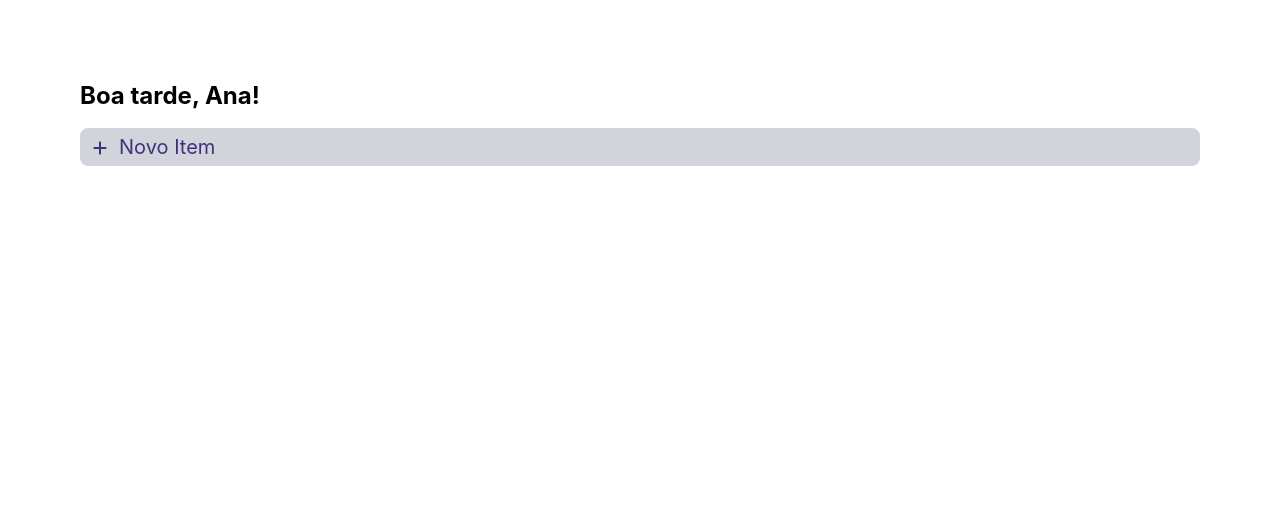
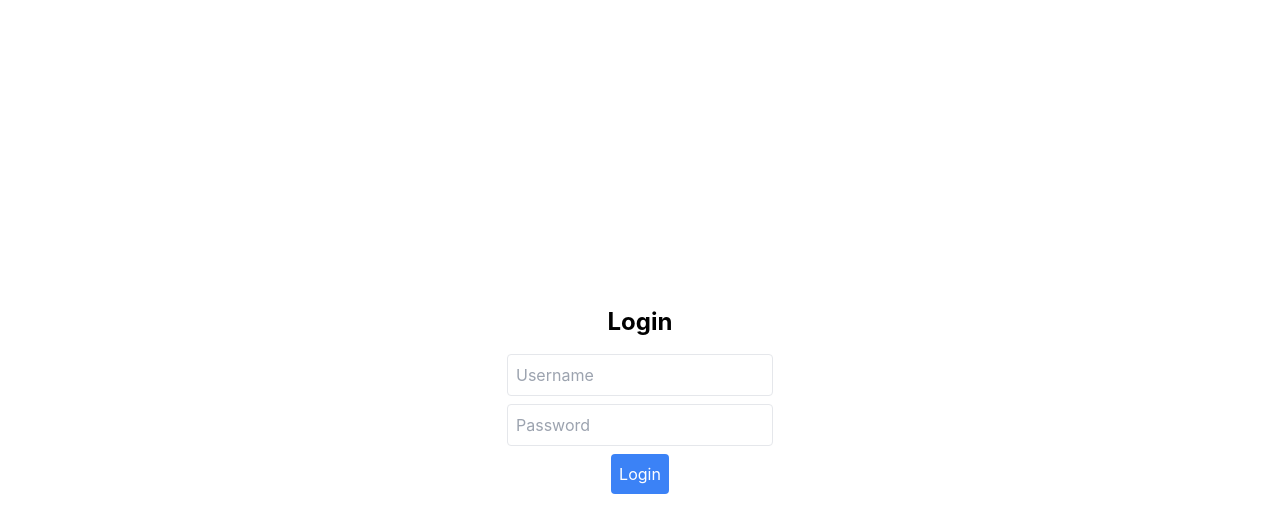
Before and after one commit to LucasPetruci/todo-web, a React (Create React App) app: page /todo in a window 1280 px wide. Shown: the top 532 px of the page. Built offline with nearby package versions, Linux system fonts and the light colour scheme.

Commit message:
feat: Add login page and update todo

```diff
--- a/src/App.tsx
+++ b/src/App.tsx
@@ -1,79 +1,18 @@
 import React from "react";
 import "./App.css";
-import { FontAwesomeIcon } from "@fortawesome/react-fontawesome";
-import { faPlus, faTimes, faCheck } from "@fortawesome/free-solid-svg-icons";
+import Login from "./Views/login";
+import Todo from "./Views/todo";
 
 function App() {
-  const [newTask, setNewTask] = React.useState("");
-  const [showInput, setShowInput] = React.useState(false);
-  const [tasks, setTasks] = React.useState<string[]>([]);
-  const user = "Ana";
-  const handleClick = () => {
-    setShowInput(true);
+  const [isLoggedIn, setIsLoggedIn] = React.useState(false);
+
+  const handleLogin = () => {
+    setIsLoggedIn(true);
   };
 
-  const handleCancel = () => {
-    setShowInput(false);
-    setNewTask("");
-  };
-
-  const handleAddTask = () => {
-    if (newTask.trim() !== "") {
-      setTasks([...tasks, newTask]);
-      setNewTask("");
-      setShowInput(false);
-    }
-  };
   return (
-    <div className="pl-20 pt-20 pr-20">
-      <div className="text-2xl font-bold mb-4">Boa tarde, {user}! </div>
-
-      <div className="flex flex-col items-start ">
-        <ul className="  w-full">
-          {tasks.map((task, index) => (
-            <li key={index} className="mb-3">
-              <div className="flex items-center border border-gray-300 rounded-lg p-3 w-full ">
-                <input type="checkbox"></input>
-                <div className="pl-3">
-                {task}
-                </div>
-              </div>
-            </li>
-          ))}
-        </ul>
-
-        {showInput && (
-          <div className="relative w-full mb-3">
-            <input
-              className="border text-xl rounded-lg shadow-md w-full pr-10 p-3"
-              type="text"
-              placeholder="Adicionar tarefa"
-              value={newTask}
-              onChange={(e) => setNewTask(e.target.value)}
-            />
-            <div className="absolute inset-y-0 right-0 flex items-center space-x-2 pr-2">
-              <FontAwesomeIcon
-                icon={faTimes}
-                className="absolute text-2xl text-red-500 cursor-pointer right-5"
-                onClick={handleCancel}
-              />
-              <FontAwesomeIcon
-                icon={faCheck}
-                className="absolute text-2xl text-green-500 cursor-pointer right-12"
-                onClick={handleAddTask}
-              />
-            </div>
-          </div>
-        )}
-        <div className="border border-gray-300 border-1 rounded-lg p-1 w-full bg-gray-300">
-          <FontAwesomeIcon
-            icon={faPlus}
-            className="text-x1 text-brand-900 cursor-pointer pl-2"
-            onClick={handleClick}
-          />
-          <span className="pl-3 text-xl text-brand-900">Novo Item</span>
-        </div>
-      </div>
+    <div>
+      {isLoggedIn ? <Todo /> : <Login onLogin={handleLogin} />}
     </div>
   );
 }
--- /dev/null
+++ b/src/Views/login.tsx
@@ -0,0 +1,44 @@
+import React from "react";
+
+interface LoginProps {
+  onLogin: () => void;
+}
+
+const Login: React.FC<LoginProps> = ({ onLogin }) => {
+  const [username, setUsername] = React.useState("");
+  const [password, setPassword] = React.useState("");
+
+  const handleLogin = () => {
+    if (username && password) {
+      onLogin();
+    }
+  };
+
+  return (
+    <div className="flex flex-col items-center justify-center h-screen">
+      <h1 className="text-2xl font-bold mb-4">Login</h1>
+      <input
+        type="text"
+        placeholder="Username"
+        value={username}
+        onChange={(e) => setUsername(e.target.value)}
+        className="mb-2 p-2 border rounded"
+      />
+      <input
+        type="password"
+        placeholder="Password"
+        value={password}
+        onChange={(e) => setPassword(e.target.value)}
+        className="mb-2 p-2 border rounded"
+      />
+      <button
+        onClick={handleLogin}
+        className="bg-blue-500 text-white p-2 rounded"
+      >
+        Login
+      </button>
+    </div>
+  );
+};
+
+export default Login;
--- /dev/null
+++ b/src/Views/todo.tsx
@@ -0,0 +1,150 @@
+import React from "react";
+import { FontAwesomeIcon } from "@fortawesome/react-fontawesome";
+import {
+  faPlus,
+  faTimes,
+  faCheck,
+  faTrash,
+  faPen,
+} from "@fortawesome/free-solid-svg-icons";
+
+const Todo: React.FC = () => {
+  const [newTask, setNewTask] = React.useState("");
+  const [showInput, setShowInput] = React.useState(false);
+  const [tasks, setTasks] = React.useState<string[]>([]);
+  const [editingTaskIndex, setEditingTaskIndex] = React.useState<number | null>(
+    null
+  );
+  const [editingTaskContent, setEditingTaskContent] = React.useState("");
+
+  const user = "Ana";
+  const handleClick = () => {
+    setShowInput(true);
+  };
+  const handleDelete = (index: number) => {
+    setTasks(tasks.filter((_, i) => i !== index));
+  };
+  const handleUpdate = (index: number) => {
+    setEditingTaskIndex(index);
+    setEditingTaskContent(tasks[index]);
+  };
+  const handleCancel = () => {
+    setShowInput(false);
+    setNewTask("");
+    setEditingTaskIndex(null);
+    setEditingTaskContent("");
+  };
+
+  const handleAddTask = () => {
+    if (newTask.trim() !== "") {
+      setTasks([...tasks, newTask]);
+      setNewTask("");
+      setShowInput(false);
+    }
+  };
+
+  const handleSaveEdit = () => {
+    if (editingTaskContent.trim() !== "" && editingTaskIndex !== null) {
+      setTasks(
+        tasks.map((task, i) =>
+          i === editingTaskIndex ? editingTaskContent : task
+        )
+      );
+      setEditingTaskIndex(null);
+      setEditingTaskContent("");
+      handleCancel();
+    }
+  };
+
+  return (
+    <div className="pl-20 pt-20 pr-20">
+      <div className="text-2xl font-bold mb-4">Boa tarde, {user}! </div>
+
+      <div className="flex flex-col items-start ">
+        <ul className="w-full">
+          {tasks.map((task, index) => (
+            <li key={index} className="mb-3">
+              <div className="flex items-center border border-gray-300 rounded-lg p-3 w-full">
+                <input type="checkbox" />
+                {editingTaskIndex === index ? (
+                  <input
+                    className="pl-3 flex-grow border rounded-lg p-2"
+                    type="text"
+                    value={editingTaskContent}
+                    onChange={(e) => setEditingTaskContent(e.target.value)}
+                  />
+                ) : (
+                  <div className="pl-3 flex-grow">{task}</div>
+                )}
+                <div className="flex space-x-2 ml-auto">
+                  {editingTaskIndex === index ? (
+                    <>
+                      <button
+                        onClick={handleSaveEdit}
+                        className="text-green-500"
+                      >
+                        <FontAwesomeIcon icon={faCheck} />
+                      </button>
+                      <button onClick={handleCancel} className="text-red-500">
+                        <FontAwesomeIcon icon={faTimes} />
+                      </button>
+                    </>
+                  ) : (
+                    <>
+                      <button
+                        onClick={() => handleUpdate(index)}
+                        className="text-black-500"
+                      >
+                        <FontAwesomeIcon icon={faPen} />
+                      </button>
+                      <button
+                        onClick={() => handleDelete(index)}
+                        className="text-red-500"
+                      >
+                        <FontAwesomeIcon icon={faTrash} />
+                      </button>
+                    </>
+                  )}
+                </div>
+              </div>
+            </li>
+          ))}
+        </ul>
+
+        {showInput && (
+          <div className="relative w-full mb-3">
+            <input
+              className="border text-xl rounded-lg shadow-md w-full pr-10 p-3"
+              type="text"
+              placeholder="Adicionar tarefa"
+              value={newTask}
+              onChange={(e) => setNewTask(e.target.value)}
+            />
+            <div className="absolute inset-y-0 right-0 flex items-center space-x-2 pr-2">
+              <FontAwesomeIcon
+                icon={faTimes}
+                className="absolute text-2xl text-red-500 cursor-pointer right-5"
+                onClick={handleCancel}
+              />
+              <FontAwesomeIcon
+                icon={faCheck}
+                className="absolute text-2xl text-green-500 cursor-pointer right-12"
+                onClick={handleAddTask}
+              />
+            </div>
+          </div>
+        )}
+        <div className="border border-gray-300 border-1 rounded-lg p-1 w-full bg-gray-300">
+          <FontAwesomeIcon
+            icon={faPlus}
+            className="text-x1 text-brand-900 cursor-pointer pl-2"
+            onClick={handleClick}
+          />
+          <span className="pl-3 text-xl text-brand-900">Novo Item</span>
+        </div>
+      </div>
+    </div>
+  );
+};
+
+export default Todo;
```
